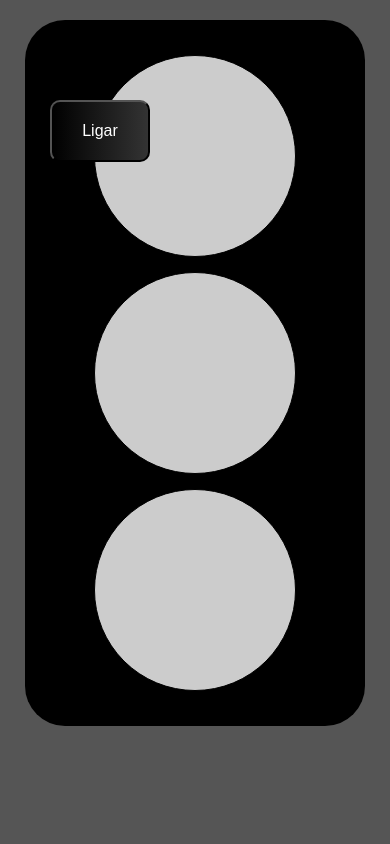
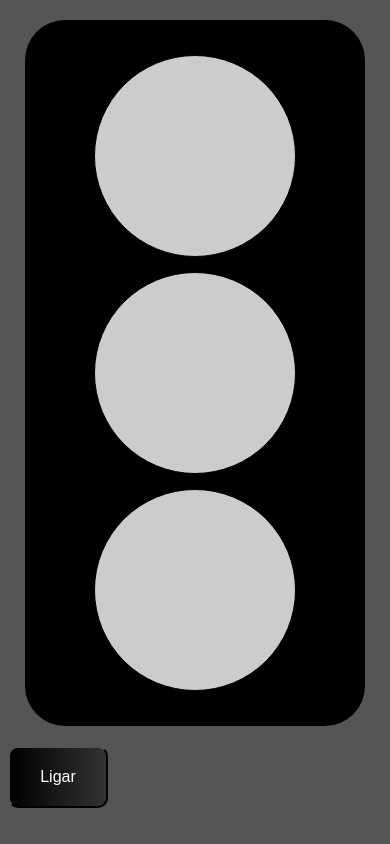
Before and after one commit to CynthiaMichelle9/semaphore-js, a plain HTML site: page index.html in a window 390 px wide. Drawn offline with Linux system fonts and the light colour scheme.

Commit message:
Correção button

```diff
--- a/style.css
+++ b/style.css
@@ -44,3 +44,10 @@ button {
     margin: 15px auto;
     border: 1px solid #000;
 }
+
+
+@media (max-width: 600px) {
+    button {
+       position: initial;
+    }
+}
```
